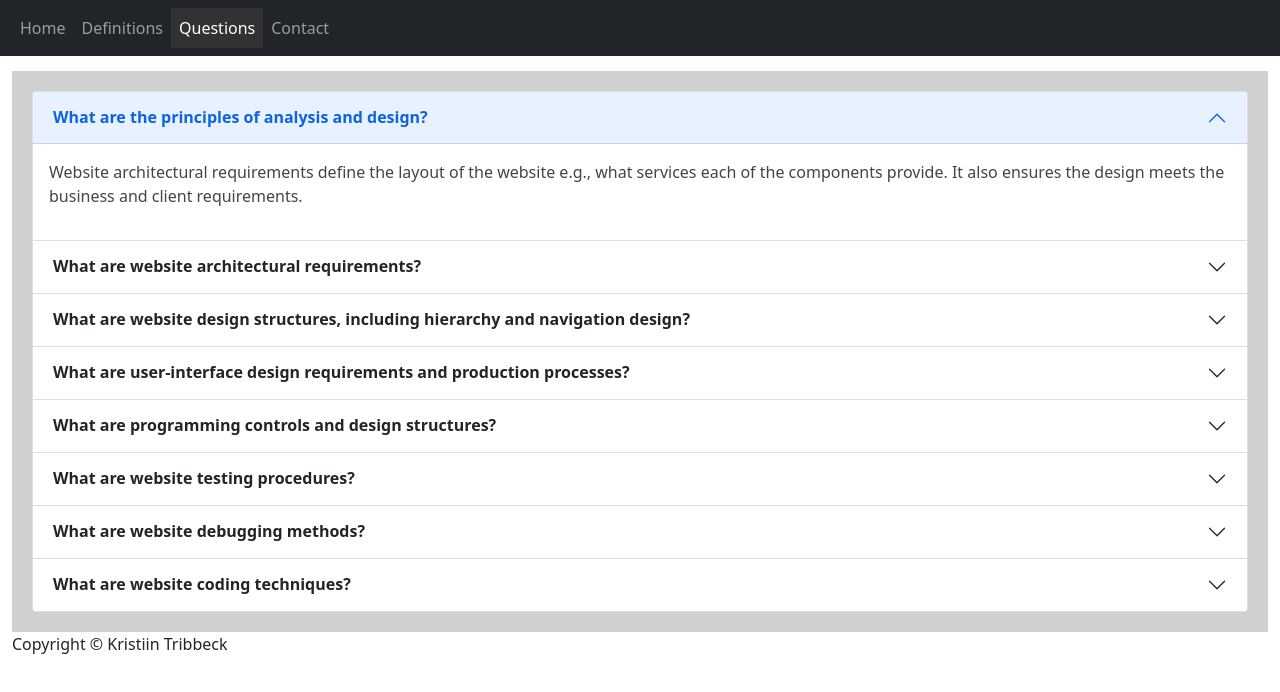
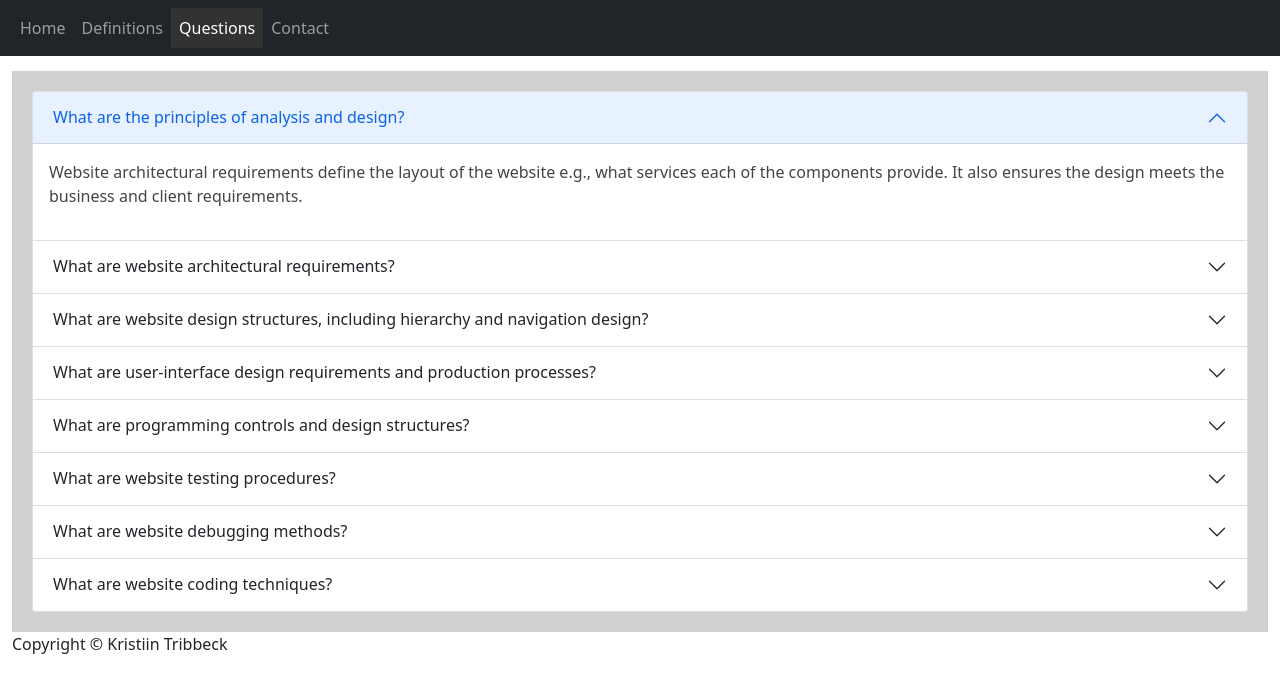
Before and after one commit to KrisTribbeck/Webpage-Development, a plain HTML site: page questions.html in a window 1280 px wide. Drawn offline with nearby package versions, Linux system fonts and the light colour scheme.

Commit message:
Removed bold style

```diff
--- a/questions.html
+++ b/questions.html
@@ -35,7 +35,7 @@
             <div class="accordion-item">
                 <h2 class="accordion-header" id="headingOneQuestions">
                     <button type="button" class="accordion-button" data-bs-toggle="collapse"
-                        data-bs-target="#collapseOneQuestions"><strong>What are the principles of analysis and design?</strong></button>
+                        data-bs-target="#collapseOneQuestions">What are the principles of analysis and design?</button>
                 </h2>
                 <div id="collapseOneQuestions" class="accordion-collapse collapse show" data-bs-parent="#myAccordion">
                     <div class="card-body">
@@ -48,7 +48,7 @@
             <div class="accordion-item">
                 <h2 class="accordion-header" id="headingTwoQuestions">
                     <button type="button" class="accordion-button collapsed" data-bs-toggle="collapse"
-                        data-bs-target="#collapseTwoQuestions"><strong>What are website architectural requirements?</strong></button>
+                        data-bs-target="#collapseTwoQuestions">What are website architectural requirements?</button>
                 </h2>
                 <div id="collapseTwoQuestions" class="accordion-collapse collapse" data-bs-parent="#myAccordion">
                     <div class="card-body">
@@ -78,8 +78,8 @@
             <div class="accordion-item">
                 <h2 class="accordion-header" id="headingThreeQuestions">
                     <button type="button" class="accordion-button collapsed" data-bs-toggle="collapse"
-                        data-bs-target="#collapseThreeQuestions"><strong>What are website design structures, including hierarchy
-                        and navigation design?</strong></button>
+                        data-bs-target="#collapseThreeQuestions">What are website design structures, including hierarchy
+                        and navigation design?</button>
                 </h2>
                 <div id="collapseThreeQuestions" class="accordion-collapse collapse" data-bs-parent="#myAccordion">
                     <div class="card-body">
@@ -142,8 +142,8 @@
             <div class="accordion-item">
                 <h2 class="accordion-header" id="headingFourQuestions">
                     <button type="button" class="accordion-button collapsed" data-bs-toggle="collapse"
-                        data-bs-target="#collapseFourQuestions"><strong>What are user-interface design requirements and
-                        production processes?</strong></button>
+                        data-bs-target="#collapseFourQuestions">What are user-interface design requirements and
+                        production processes?</button>
                 </h2>
                 <div id="collapseFourQuestions" class="accordion-collapse collapse" data-bs-parent="#myAccordion">
                     <div class="card-body">
@@ -158,8 +158,8 @@
             <div class="accordion-item">
                 <h2 class="accordion-header" id="headingFiveQuestions">
                     <button type="button" class="accordion-button collapsed" data-bs-toggle="collapse"
-                        data-bs-target="#collapseFiveQuestions"><strong>What are programming controls and design
-                        structures?</strong></button>
+                        data-bs-target="#collapseFiveQuestions">What are programming controls and design
+                        structures?</button>
                 </h2>
                 <div id="collapseFiveQuestions" class="accordion-collapse collapse" data-bs-parent="#myAccordion">
                     <div class="card-body">
@@ -186,7 +186,7 @@
             <div class="accordion-item">
                 <h2 class="accordion-header" id="headingSixQuestions">
                     <button type="button" class="accordion-button collapsed" data-bs-toggle="collapse"
-                        data-bs-target="#collapseSixQuestions"><strong>What are website testing procedures?</strong></button>
+                        data-bs-target="#collapseSixQuestions">What are website testing procedures?</button>
                 </h2>
                 <div id="collapseSixQuestions" class="accordion-collapse collapse" data-bs-parent="#myAccordion">
                     <div class="card-body">
@@ -231,7 +231,7 @@
             <div class="accordion-item">
                 <h2 class="accordion-header" id="headingSevenQuestions">
                     <button type="button" class="accordion-button collapsed" data-bs-toggle="collapse"
-                        data-bs-target="#collapseSevenQuestions"><strong>What are website debugging methods?</strong></button>
+                        data-bs-target="#collapseSevenQuestions">What are website debugging methods?</button>
                 </h2>
                 <div id="collapseSevenQuestions" class="accordion-collapse collapse" data-bs-parent="#myAccordion">
                     <div class="card-body">
@@ -246,7 +246,7 @@
             <div class="accordion-item">
                 <h2 class="accordion-header" id="headingEightQuestions">
                     <button type="button" class="accordion-button collapsed" data-bs-toggle="collapse"
-                        data-bs-target="#collapseEightQuestions"><strong>What are website coding techniques?</strong></button>
+                        data-bs-target="#collapseEightQuestions">What are website coding techniques?</button>
                 </h2>
                 <div id="collapseEightQuestions" class="accordion-collapse collapse" data-bs-parent="#myAccordion">
                     <div class="card-body">
```
